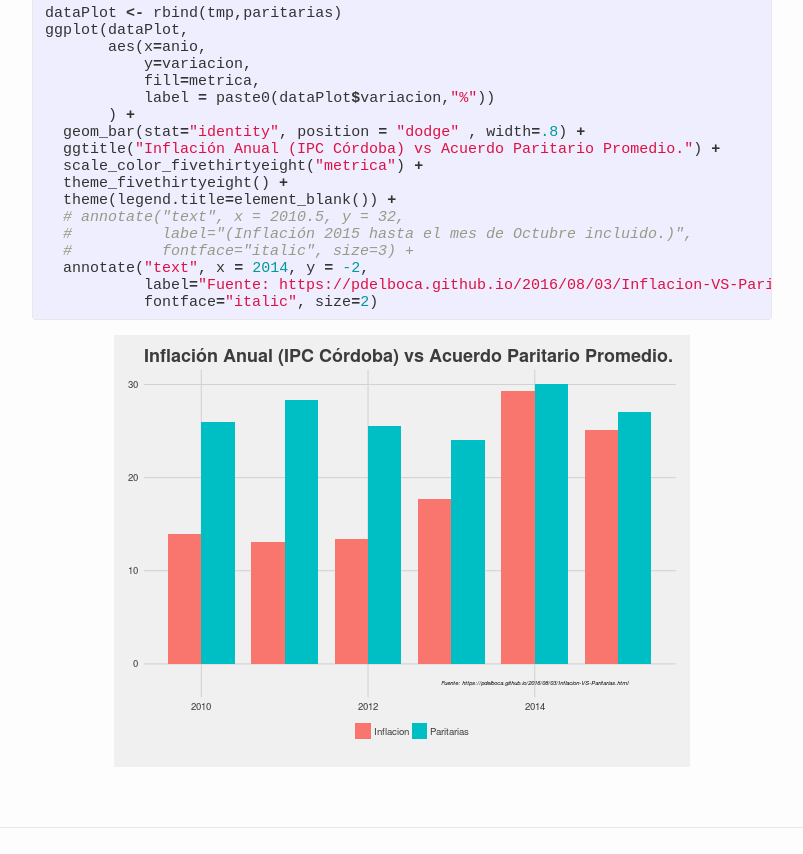
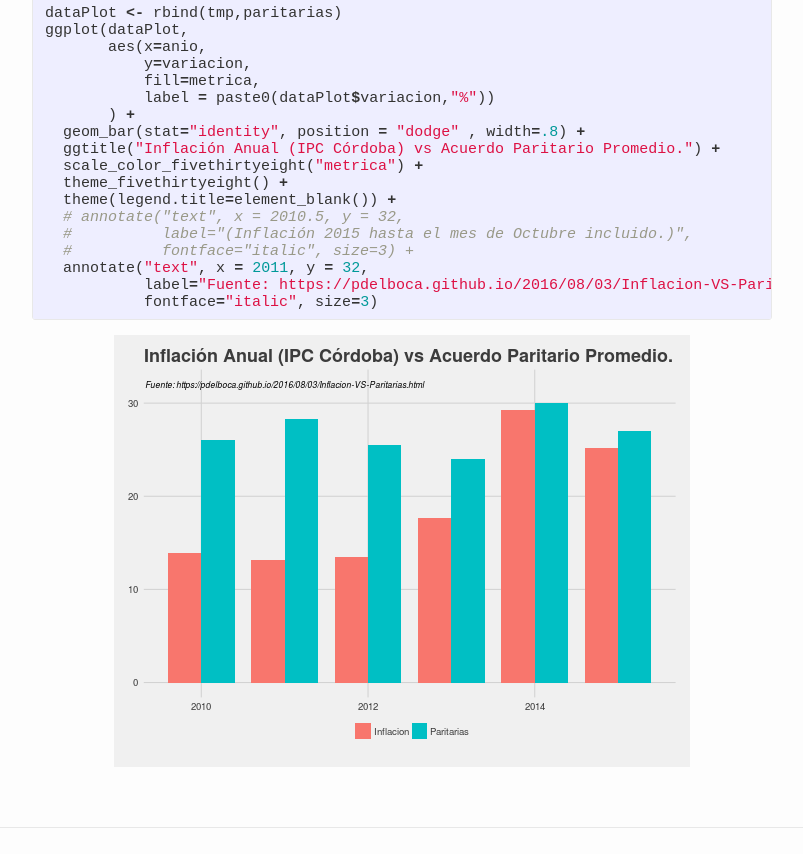
Before and after one commit to pdelboca/pdelboca.github.io, a Jekyll site: the page built from _posts/2016-08-03-Inflacion-VS-Paritarias.md, in a window 1280 px wide and 900 px high, scrolled down 1723 px, cut to the strip 0-854 px from the top of the window. Shown: the whole strip, without its empty margins (238-1041 px from the left). Built offline with Jekyll 4.4.1, drawn with Linux system fonts in a browser that asks for light colours.

Commit message:
Moved source to the top.

````diff
--- a/_R/2016-08-03-Inflacion-VS-Paritarias.Rmd
+++ b/_R/2016-08-03-Inflacion-VS-Paritarias.Rmd
@@ -86,7 +86,7 @@
   # annotate("text", x = 2010.5, y = 32,
   #          label="(Inflación 2015 hasta el mes de Octubre incluido.)",
   #          fontface="italic", size=3) +
-  annotate("text", x = 2014, y = -2,
+  annotate("text", x = 2011, y = 32,
            label="Fuente: https://pdelboca.github.io/2016/08/03/Inflacion-VS-Paritarias.html",
-           fontface="italic", size=2)
+           fontface="italic", size=3)
 ```
--- a/_posts/2016-08-03-Inflacion-VS-Paritarias.md
+++ b/_posts/2016-08-03-Inflacion-VS-Paritarias.md
@@ -85,9 +85,9 @@
   # annotate("text", x = 2010.5, y = 32,
   #          label="(Inflación 2015 hasta el mes de Octubre incluido.)",
   #          fontface="italic", size=3) +
-  annotate("text", x = 2014, y = -2,
+  annotate("text", x = 2011, y = 32,
            label="Fuente: https://pdelboca.github.io/2016/08/03/Inflacion-VS-Paritarias.html",
-           fontface="italic", size=2)
+           fontface="italic", size=3)
 {% endhighlight %}
 
 <img src="/figs/2016-08-03-Inflacion-VS-Paritarias/unnamed-chunk-3-1.png" title="center" alt="center" style="display: block; margin: auto;" />
````
Also changed, not shown: figs/2016-08-03-Inflacion-VS-Paritarias/unnamed-chunk-3-1.png.
